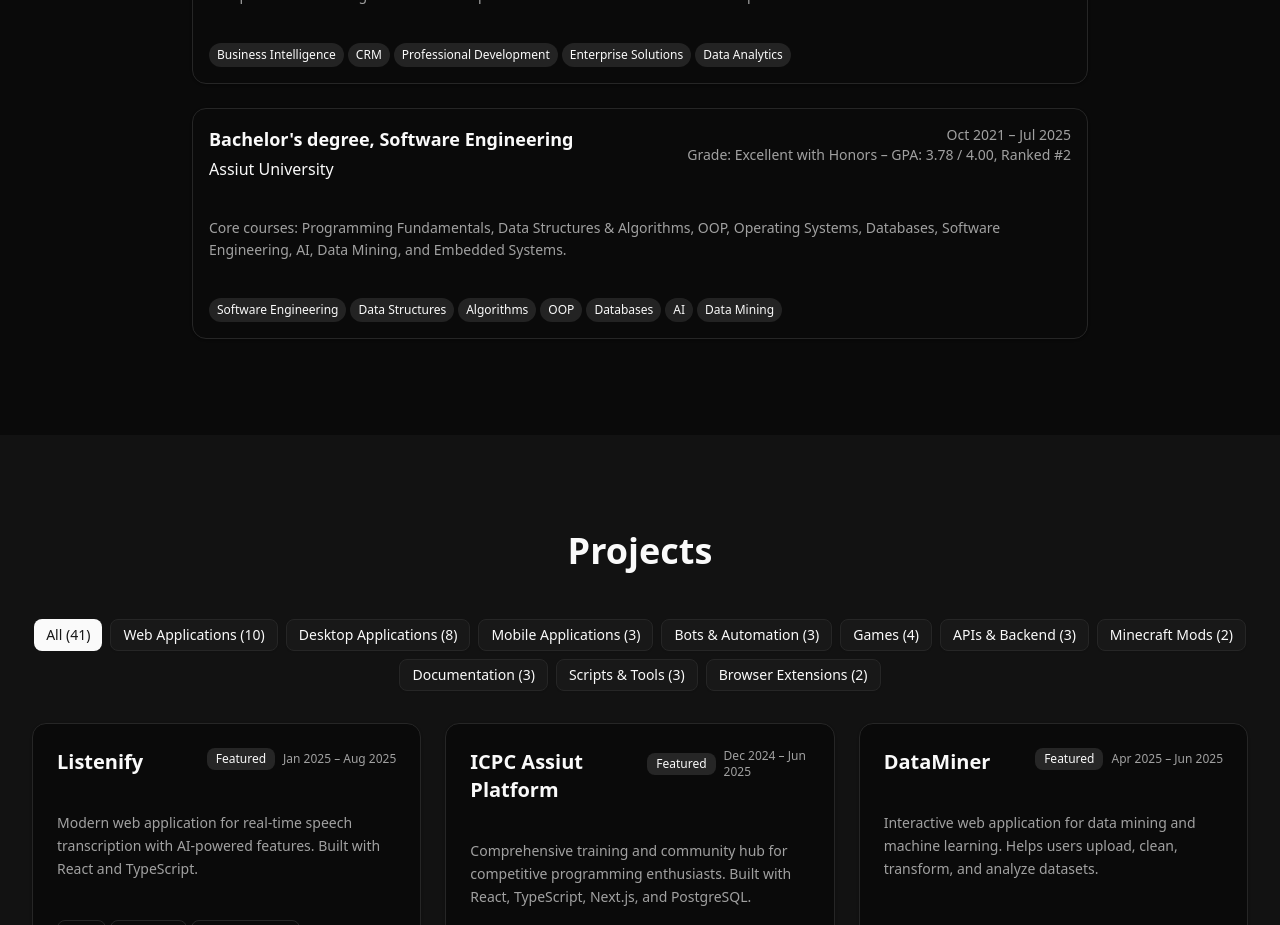
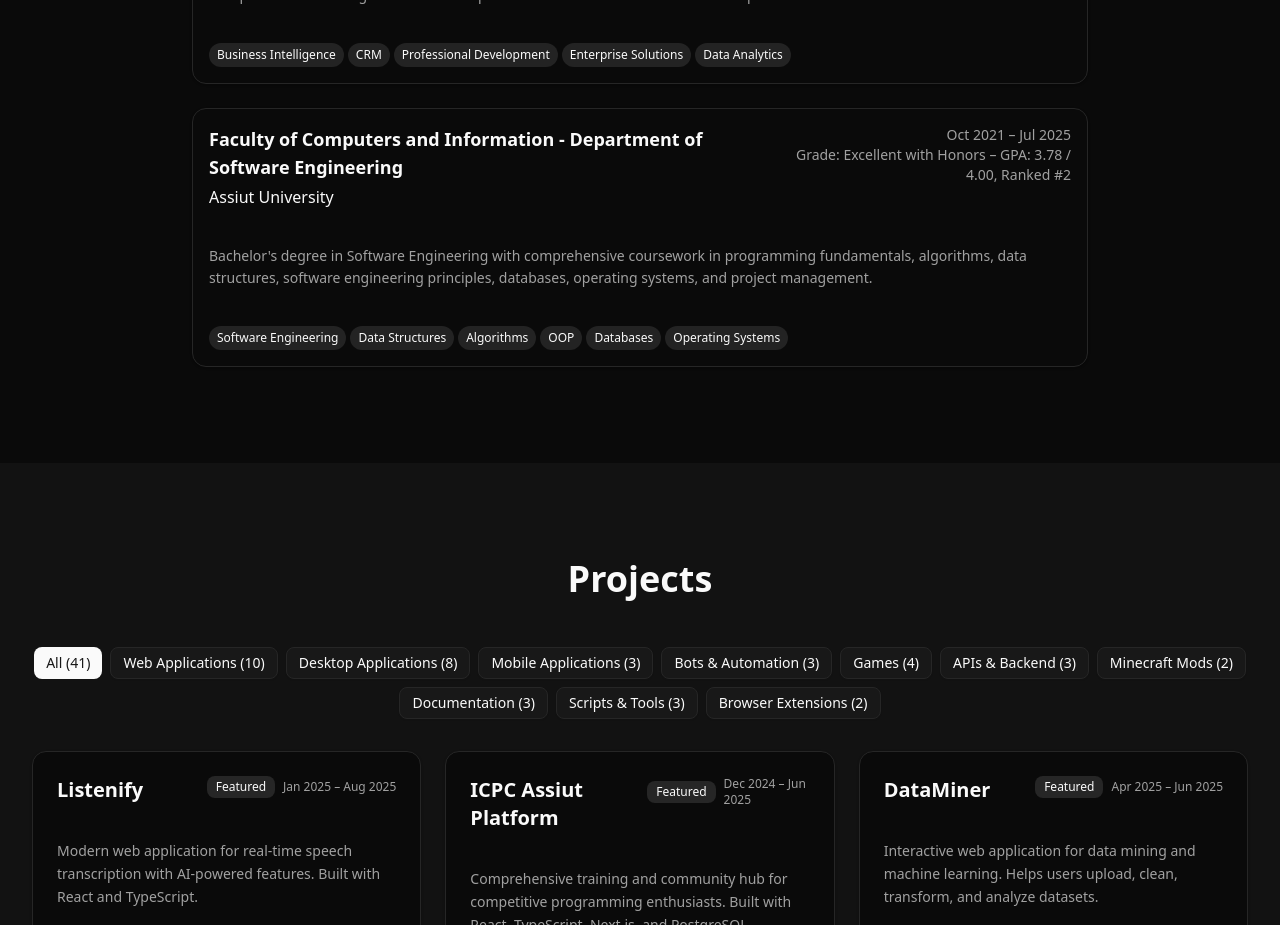
Before and after one commit to TryOmar/TryOmar.me, a Next.js app: page / in a window 1280 px wide. Shown: the part 3180-4105 px from the top of the page. Built offline with nearby package versions, Linux system fonts and the light colour scheme; no server answers.

Commit message:
refactor: update educational details in Experience component
- Revised the educational background in the Experience component to provide a more detailed description of the degree and coursework, enhancing clarity and relevance for users.

```diff
--- a/components/experience.tsx
+++ b/components/experience.tsx
@@ -136,7 +136,7 @@ export function Experience() {
               <Card className="p-4 hover:shadow-lg transition-shadow">
                 <div className="flex flex-col sm:flex-row sm:items-start sm:justify-between mb-3">
                   <div>
-                    <h3 className="text-lg font-semibold mb-1">Bachelor's degree, Software Engineering</h3>
+                    <h3 className="text-lg font-semibold mb-1">Faculty of Computers and Information - Department of Software Engineering</h3>
                     <p className="text-primary font-medium">Assiut University</p>
                   </div>
                   <div className="text-sm text-muted-foreground mt-1 sm:mt-0 sm:text-right">
@@ -145,10 +145,10 @@ export function Experience() {
                   </div>
                 </div>
                 <p className="text-muted-foreground mb-3 text-sm leading-relaxed">
-                  Core courses: Programming Fundamentals, Data Structures & Algorithms, OOP, Operating Systems, Databases, Software Engineering, AI, Data Mining, and Embedded Systems.
+                  Bachelor's degree in Software Engineering with comprehensive coursework in programming fundamentals, algorithms, data structures, software engineering principles, databases, operating systems, and project management.
                 </p>
                 <div className="flex flex-wrap gap-1">
-                  {["Software Engineering", "Data Structures", "Algorithms", "OOP", "Databases", "AI", "Data Mining"].map((skill) => (
+                  {["Software Engineering", "Data Structures", "Algorithms", "OOP", "Databases", "Operating Systems"].map((skill) => (
                     <span key={skill} className="px-2 py-1 text-xs font-medium bg-primary/10 text-primary rounded-full">
                       {skill}
                     </span>
```
